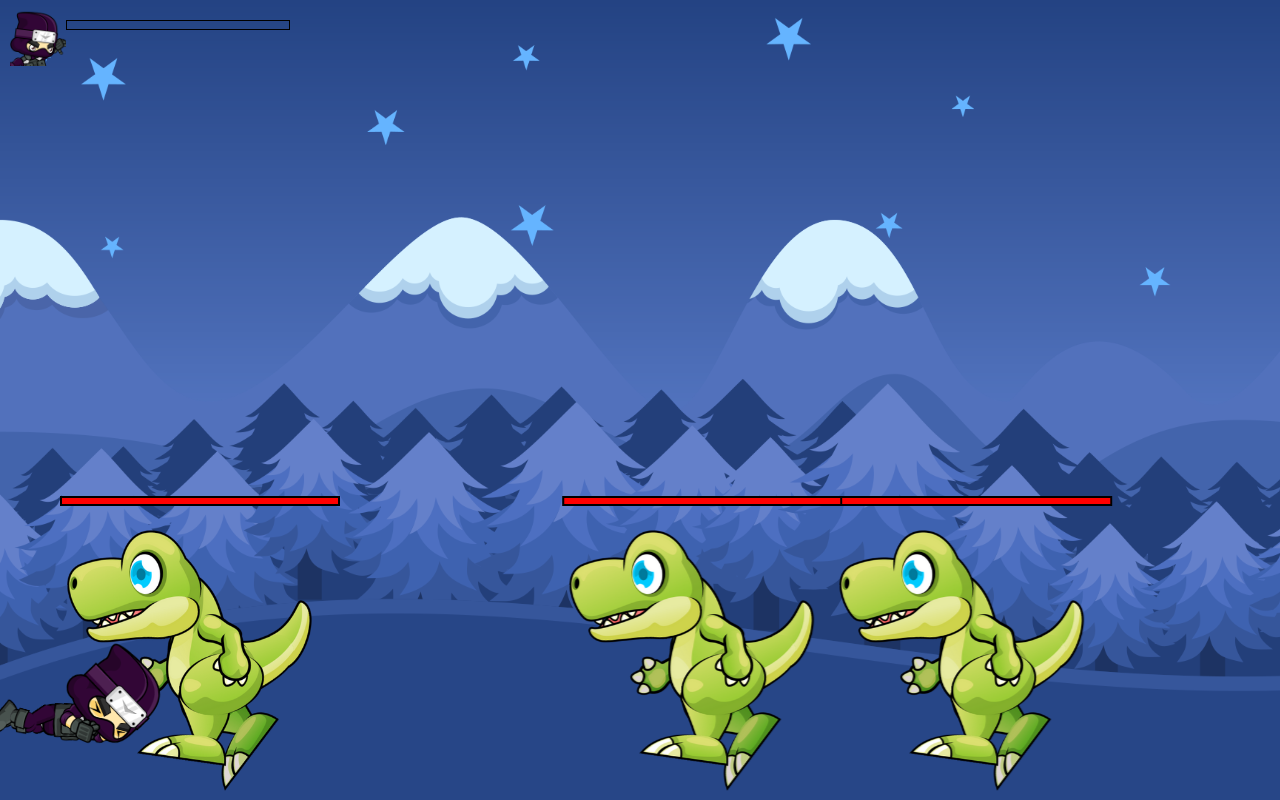
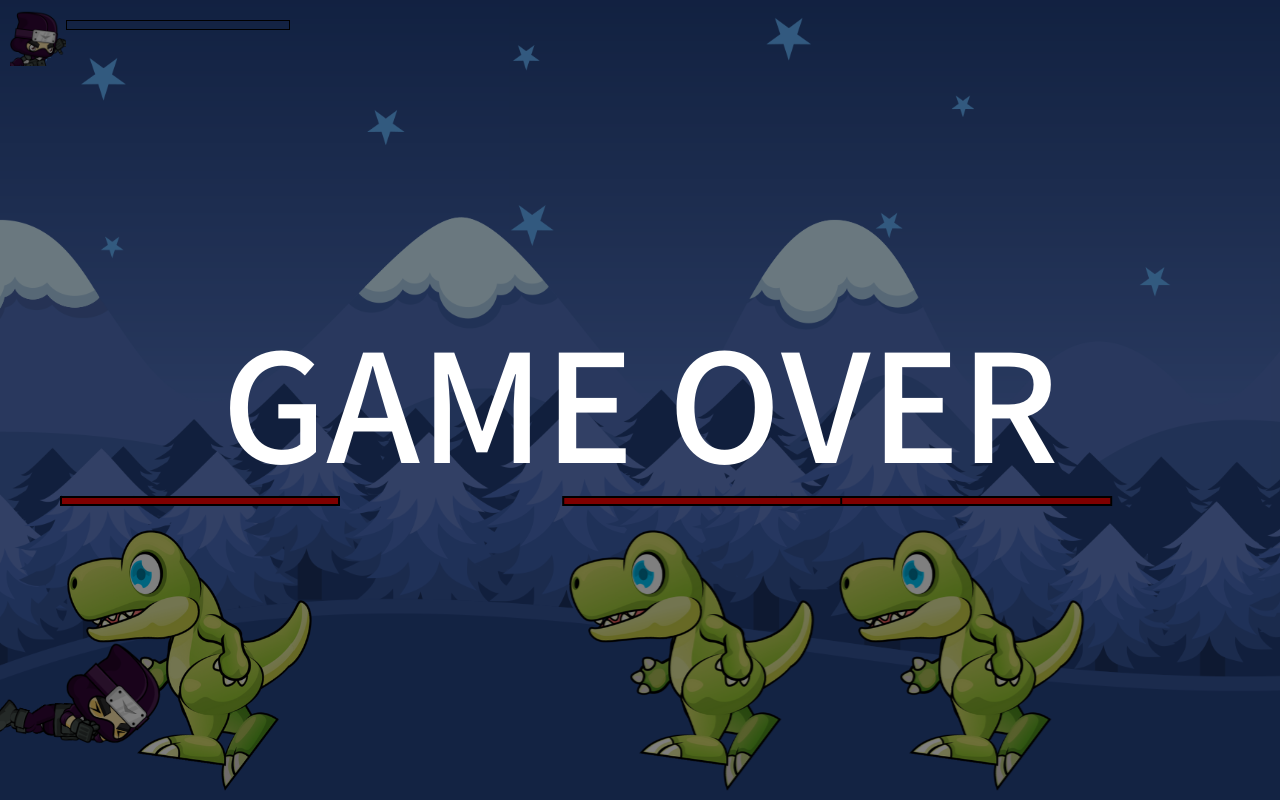
Before and after one commit to pasong0511/ggang_game, a plain HTML site: page index.html in a window 1280 px wide. Drawn offline with Linux system fonts and the light colour scheme.

Commit message:
GAME OVER 게임 종료 처리하기, GAME_ORVER 추가하기, 게임 종료 후 key 멈춤

```diff
--- a/css/gameInfo.css
+++ b/css/gameInfo.css
@@ -46,3 +46,29 @@
     background-color: red;
     transition: width 0.3s linear;
 }
+
+/*게임 오바 배경*/
+.game_over {
+    display: none;
+    position: fixed;
+    left: 0;
+    top: 0;
+    z-index: 200;
+    width: 100%;
+    height: 100%;
+    background-color: rgba(0, 0, 0, 0.5);
+}
+
+.game_over.active {
+    display: block;
+}
+
+/*게임 오바 텍스트*/
+.game_over p {
+    display: flex;
+    height: 100%;
+    align-items: center;
+    justify-content: center;
+    color: #fff;
+    font-size: 150px;
+}
--- a/index.html
+++ b/index.html
@@ -30,6 +30,9 @@
                     </div>
                 </div>
             </div>
+            <div class="game_over">
+                <p>GAME OVER</p>
+            </div>
         </div>
         <script
             type="text/javascript"
--- a/js/class.js
+++ b/js/class.js
@@ -116,6 +116,7 @@ class Hero {
      */
     dead() {
         this.el.classList.add("dead");
+        endGame();
     }
 }
 
--- a/js/game.js
+++ b/js/game.js
@@ -17,6 +17,7 @@ const allMonsterComProp = {
 const gameProp = {
     screenWidth: window.innerWidth, //화면 너비
     screenHeight: window.innerHeight, //화면 높이
+    gameOver: false,
 };
 
 //생성된 수리검을 관리할 배열을 만든다.
@@ -29,6 +30,17 @@ const gameBackground = {
     gameBox: document.querySelector(".game"), //패럴럭스 효과를 위해 game 엘리먼트 추가
     //게임 엘리먼트에 히어로가 이동한 값을 적용
     gameSky: document.querySelector(".sky"),
+};
+
+/**
+ * 게임이 종료되었을 때 실행하는 함수
+ * 히어로가 죽었을 때 호출 dead()
+ */
+const endGame = () => {
+    gameProp.gameOver = true; //게임 종료 플래그 설정
+    key.keyDown.left = false; //죽었을 때 강제로 키 멈춤
+    key.keyDown.right = false;
+    document.querySelector(".game_over").classList.add("active");
 };
 
 /**
@@ -82,7 +94,7 @@ const renderGame = () => {
 const windowEvent = () => {
     //키 누를 때 이벤트
     window.addEventListener("keydown", (event) => {
-        key.keyDown[key.keyValue[event.key]] = true;
+        if (!gameProp.gameOver) key.keyDown[key.keyValue[event.key]] = true;
     });
 
     //키 떼었을 때 발생하는 이벤트
```
